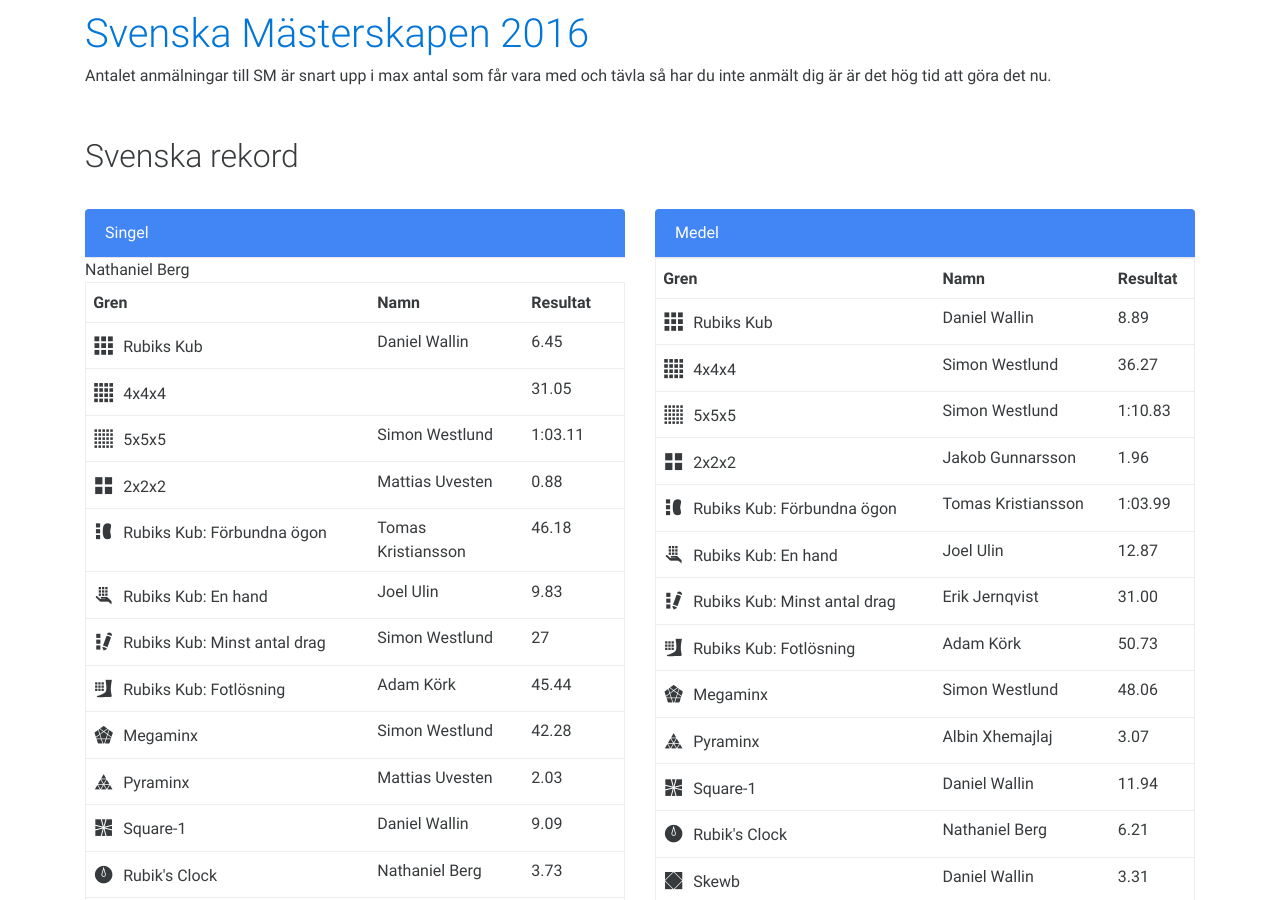
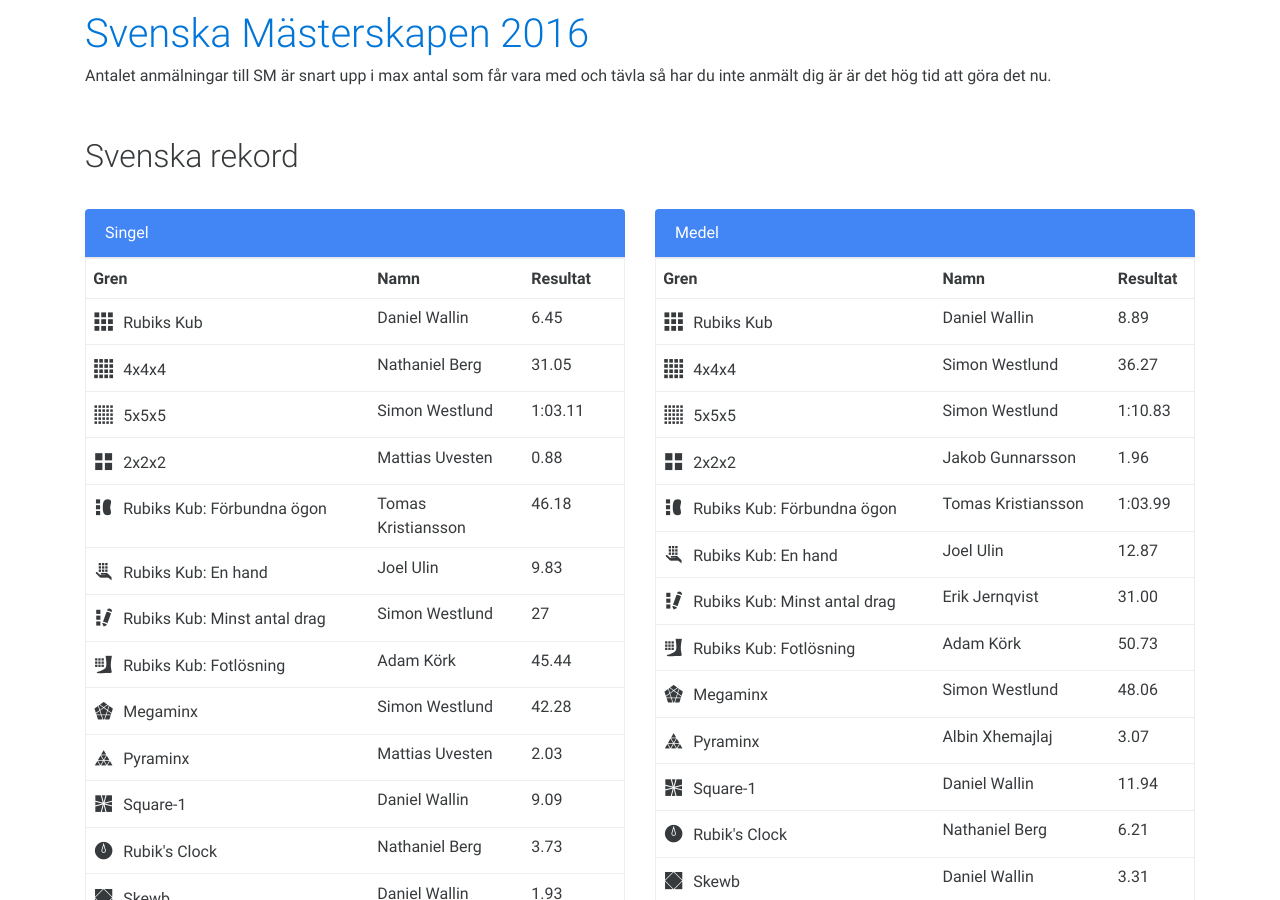
Before and after one commit to SveKub/SveKubOldSite, a Jekyll site: the page built from index.html, in a window 1280 px wide and 900 px high, scrolled down 824 px. Built offline with Jekyll 4.4.1, drawn with Linux system fonts in a browser that asks for light colours; nearby versions of some CDN libraries.

Commit message:
missade namnet

```diff
--- a/index.html
+++ b/index.html
@@ -74,7 +74,7 @@ activeMenu: none
                 <table class="table records">
                     <tr><th>Gren</th><th>Namn</th><th>Resultat</th></tr>
                     <tr><td><span class="cubing-icon icon-333"> </span><span> Rubiks Kub</span></td><td>Daniel Wallin</td><td>6.45</td></tr>
-                    <tr><td><span class="cubing-icon icon-444"> </span><span> 4x4x4</span></td>Nathaniel Berg<td></td><td>31.05</td></tr>
+                    <tr><td><span class="cubing-icon icon-444"> </span><span> 4x4x4</span></td><td>Nathaniel Berg</td><td>31.05</td></tr>
                     <tr><td><span class="cubing-icon icon-555"> </span><span> 5x5x5</span></td><td>Simon Westlund</td><td>1:03.11</td></tr>
                     <tr><td><span class="cubing-icon icon-222"> </span><span> 2x2x2</span></td><td>Mattias Uvesten</td><td>0.88</td></tr>
                     <tr><td><span class="cubing-icon icon-333bf"> </span><span> Rubiks Kub: Förbundna ögon</span></td><td>Tomas Kristiansson</td><td>46.18</td></tr>
```
